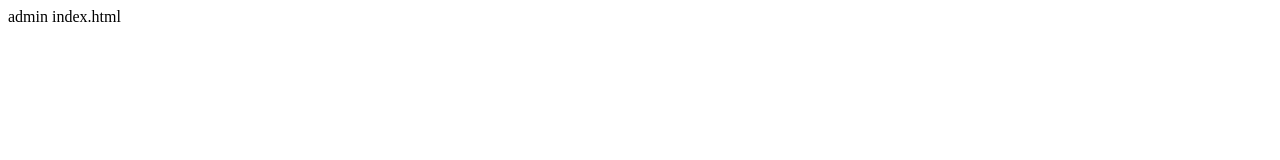
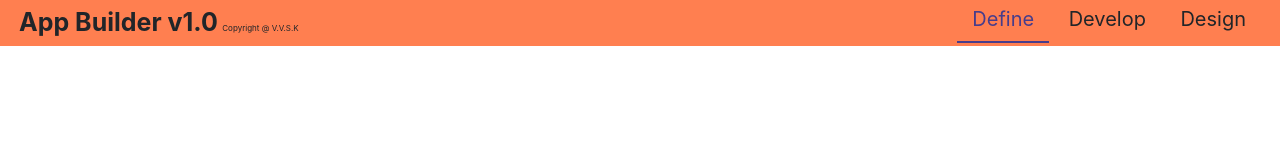
Before and after one commit to vstechapps/app-builder, a website: page docs/admin/index.html in a window 1280 px wide. Drawn offline with nearby package versions, Linux system fonts and the light colour scheme.

Commit message:
added header

```diff
--- a/docs/admin/index.html
+++ b/docs/admin/index.html
@@ -1 +1,34 @@
-admin index.html
+<!DOCTYPE html>
+<html lang="en">
+<head>
+  <title>App Builder Admin</title>
+  <meta charset="utf-8">
+  <meta name="viewport" content="width=device-width, initial-scale=1">
+  <link rel="stylesheet" href="https://maxcdn.bootstrapcdn.com/bootstrap/4.5.2/css/bootstrap.min.css">
+  <script src="https://ajax.googleapis.com/ajax/libs/jquery/3.5.1/jquery.min.js"></script>
+  <script src="https://cdnjs.cloudflare.com/ajax/libs/popper.js/1.16.0/umd/popper.min.js"></script>
+  <script src="https://maxcdn.bootstrapcdn.com/bootstrap/4.5.2/js/bootstrap.min.js"></script>
+  <script src="https://cdn.jsdelivr.net/npm/vue@2.6.14"></script>
+
+</head>
+<body>
+    <div class="row col-12 m-0 p-0" id="admin">
+        <div class="row col-12 m-0 p-3 p-sm-1 header">
+            <div class="col-12 col-sm-6 left">
+                <span class="title">App Builder v1.0</span>
+                <span class="copyright">Copyright @ V.V.S.K</span>
+            </div>
+            <div class="col-12 col-sm-6 right text-right">
+                <span class="tab active">Define</span>
+                <span class="tab">Develop</span>
+                <span class="tab">Design</span>
+            </div>
+        </div>
+        <div class="row col-12 body">
+
+        </div>
+    </div>
+    <script src="script.js"></script>
+    <link rel="stylesheet" href="style.css">
+</body>
+</html>
--- a/docs/admin/style.css
+++ b/docs/admin/style.css
@@ -1 +1,24 @@
-admin style.css
+.header{
+    background-color: coral;
+}
+.title{
+    font-size: 25px;
+    font-weight: bold;
+}
+.tab{
+    font-size: 20px;
+    padding: 10px 15px;
+    cursor:pointer;
+    border-bottom: 2px solid coral;
+}
+.tab.active{
+    color:darkslateblue;
+    border-bottom: 2px solid darkslateblue;
+}
+.copyright{
+    font-size: 8px;
+}
+.seperator{
+    height:2px;
+    background:goldenrod;
+}
--- a/src/admin/style.css
+++ b/src/admin/style.css
@@ -1 +1,24 @@
-admin style.css
+.header{
+    background-color: coral;
+}
+.title{
+    font-size: 25px;
+    font-weight: bold;
+}
+.tab{
+    font-size: 20px;
+    padding: 10px 15px;
+    cursor:pointer;
+    border-bottom: 2px solid coral;
+}
+.tab.active{
+    color:darkslateblue;
+    border-bottom: 2px solid darkslateblue;
+}
+.copyright{
+    font-size: 8px;
+}
+.seperator{
+    height:2px;
+    background:goldenrod;
+}
--- a/target/admin/style.css
+++ b/target/admin/style.css
@@ -1 +1,24 @@
-admin style.css
+.header{
+    background-color: coral;
+}
+.title{
+    font-size: 25px;
+    font-weight: bold;
+}
+.tab{
+    font-size: 20px;
+    padding: 10px 15px;
+    cursor:pointer;
+    border-bottom: 2px solid coral;
+}
+.tab.active{
+    color:darkslateblue;
+    border-bottom: 2px solid darkslateblue;
+}
+.copyright{
+    font-size: 8px;
+}
+.seperator{
+    height:2px;
+    background:goldenrod;
+}
```
Also changed, not shown: docs/index.html (+1 -1 lines), src/admin/index.html (+34 -1 lines), target/admin/index.html (+34 -1 lines).
